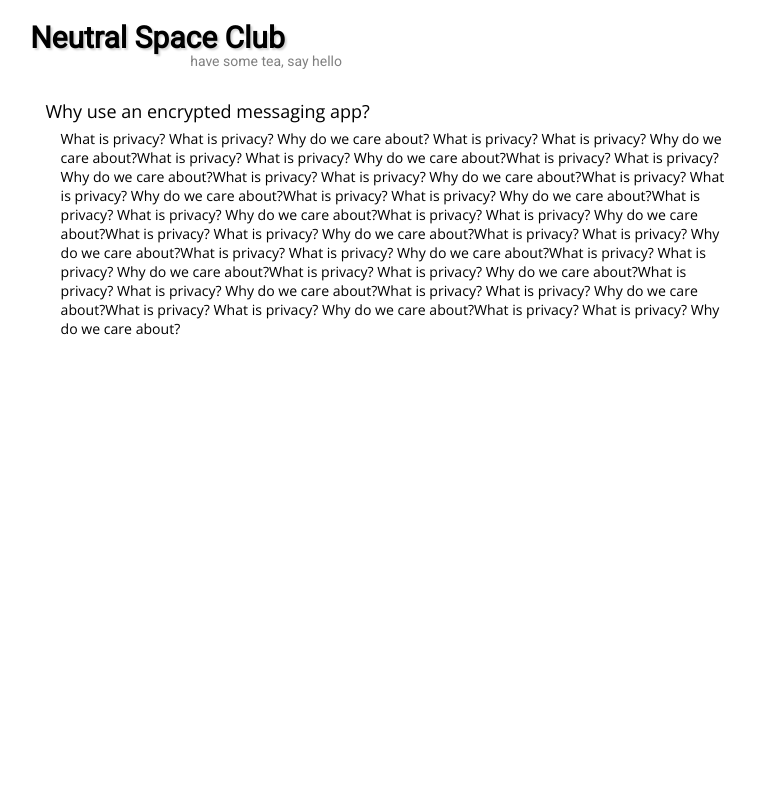
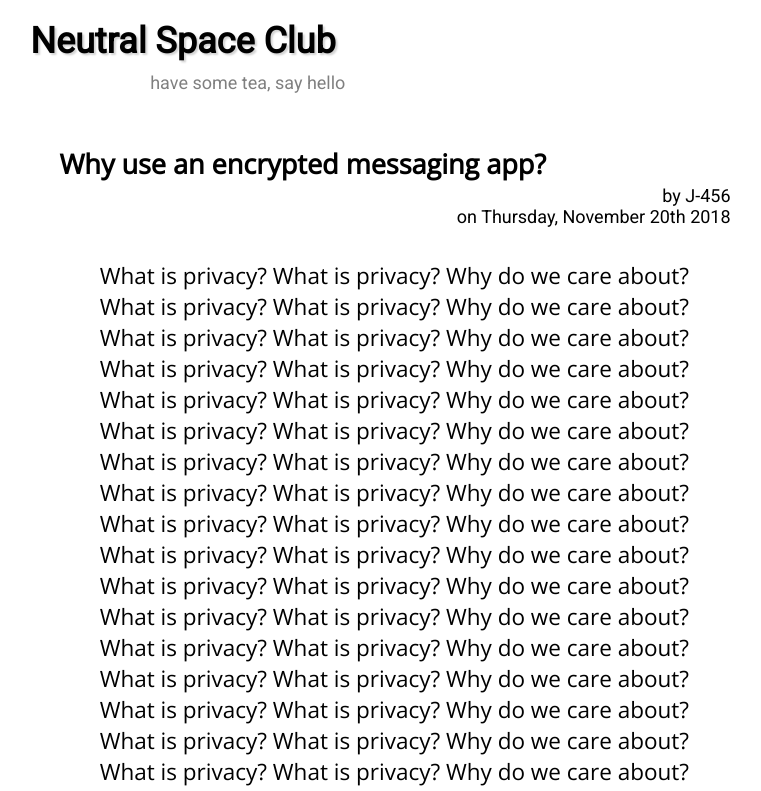
Before and after one commit to adam-zakaria/neutralspaceclub, a website: page index.html in a window 1280 px wide. Shown: the top 791 px of the page, without its empty margins (245-1006 px from the left). Drawn offline with nearby package versions, Linux system fonts and the light colour scheme.

Commit message:
added post by author and date, fixed formatting by inlining some elements

```diff
--- a/index.html
+++ b/index.html
@@ -11,12 +11,19 @@
     <div id="centerDiv">
         <div id="headerDiv">
             <h1 id="headerTitle"> Neutral Space Club </h1>
-            <p id="headerSubtext" class="elementToFadeInAndOut"> have some tea, say hello </p>
-        </div>
-
+            <div id="headerSubtext" class="elementToFadeInAndOut">
+                <p>have some tea, say hello</p>
+            </div>
+        <br>
+        <br>
         <div id="postDiv">
             <h2 id="postTitle"> Why use an encrypted messaging app? </h2>
+            <p id="dateAndAuthor"> by J-456 <br>  on Thursday, November 20th 2018</p>
             <p id="postText">
+                What is privacy? What is privacy? Why do we care about? What is privacy? What is privacy? Why do we care about?What is privacy? What is privacy? Why do we care about?What is privacy? What is privacy? Why do we care about?What is privacy? What is privacy? Why do we care about?What is privacy? What is privacy? Why do we care about?What is privacy? What is privacy? Why do we care about?What is privacy? What is privacy? Why do we care about?What is privacy? What is privacy? Why do we care about?What is privacy? What is privacy? Why do we care about?What is privacy? What is privacy? Why do we care about?What is privacy? What is privacy? Why do we care about?What is privacy? What is privacy? Why do we care about?What is privacy? What is privacy? Why do we care about?What is privacy? What is privacy? Why do we care about?What is privacy? What is privacy? Why do we care about?What is privacy? What is privacy? Why do we care about?What is privacy? What is privacy? Why do we care about?
+
+                What is privacy? What is privacy? Why do we care about? What is privacy? What is privacy? Why do we care about?What is privacy? What is privacy? Why do we care about?What is privacy? What is privacy? Why do we care about?What is privacy? What is privacy? Why do we care about?What is privacy? What is privacy? Why do we care about?What is privacy? What is privacy? Why do we care about?What is privacy? What is privacy? Why do we care about?What is privacy? What is privacy? Why do we care about?What is privacy? What is privacy? Why do we care about?What is privacy? What is privacy? Why do we care about?What is privacy? What is privacy? Why do we care about?What is privacy? What is privacy? Why do we care about?What is privacy? What is privacy? Why do we care about?What is privacy? What is privacy? Why do we care about?What is privacy? What is privacy? Why do we care about?What is privacy? What is privacy? Why do we care about?What is privacy? What is privacy? Why do we care about?
+
                 What is privacy? What is privacy? Why do we care about? What is privacy? What is privacy? Why do we care about?What is privacy? What is privacy? Why do we care about?What is privacy? What is privacy? Why do we care about?What is privacy? What is privacy? Why do we care about?What is privacy? What is privacy? Why do we care about?What is privacy? What is privacy? Why do we care about?What is privacy? What is privacy? Why do we care about?What is privacy? What is privacy? Why do we care about?What is privacy? What is privacy? Why do we care about?What is privacy? What is privacy? Why do we care about?What is privacy? What is privacy? Why do we care about?What is privacy? What is privacy? Why do we care about?What is privacy? What is privacy? Why do we care about?What is privacy? What is privacy? Why do we care about?What is privacy? What is privacy? Why do we care about?What is privacy? What is privacy? Why do we care about?What is privacy? What is privacy? Why do we care about?
             </p>
         </div>
--- /dev/null
+++ b/public/css/input.scss
@@ -0,0 +1,124 @@
+$min_width: 320px;
+$max_width: 1600px;
+$min_font: 12px;
+$max_font: 26px;
+
+/*general*/
+@function strip-unit($value) {
+  @return $value / ($value * 0 + 1);
+}
+
+@mixin fluid-type($min-vw, $max-vw, $min-font-size, $max-font-size) {
+  $u1: unit($min-vw);
+  $u2: unit($max-vw);
+  $u3: unit($min-font-size);
+  $u4: unit($max-font-size);
+
+  @if $u1 == $u2 and $u1 == $u3 and $u1 == $u4 {
+    & {
+      font-size: $min-font-size;
+      @media screen and (min-width: $min-vw) {
+        font-size: calc(#{$min-font-size} + #{strip-unit($max-font-size - $min-font-size)} * ((100vw - #{$min-vw}) / #{strip-unit($max-vw - $min-vw)}));
+      }
+      @media screen and (min-width: $max-vw) {
+        font-size: $max-font-size;
+      }
+    }
+  }
+}
+
+html {
+    height: 100%;
+    width: 100%;
+    @include fluid-type($min_width, $max_width, $min_font, $max_font);
+}
+
+body{
+    /*background-color: #8795E8;
+    box-shadow: 0 4px 8px 0 rgba(0, 0, 0, 0.2), 0 6px 20px 0 rgba(0, 0, 0, 0.19);
+    border-radius: 10px;*/
+    /*min-height: 100%;*/
+    /*width: 98%;*/
+}
+
+#centerDiv{
+    width: 80%;
+    max-width: 760px;
+    min-width: 260px;
+    margin: 0 auto 0 auto;
+    /*background-color: gray;*/
+}
+
+#headerDiv{
+    /*overflow: auto;*/
+    width: 96%;
+    margin: 0 auto 0 auto;
+}
+
+#headerTitle{
+    font-size: 160%;
+    margin: 20px 0 0 0; /*top,right,bottom,left*/
+    /*font-size: 22px;*/
+    font-weight: 700;
+    font-family: 'Roboto', sans-serif;
+    text-shadow: 2px 2px 2px #D3D3D3; /*horizontal, vertical, blur*/
+}
+#headerSubtext{
+    display: inline-block;
+    font-size: 80%;
+    position: relative;
+    left: 120px;
+    bottom: 8px;
+    font-family: 'Roboto', sans-serif;
+}
+#postDiv{
+    width: 92%;
+    margin: 0 auto 0 auto;
+}
+
+#postTitle{
+    display: inline-block;
+    font-size: 120%;
+    width: 92%;
+    margin: 0 auto 0 auto;
+    font-family: 'Open Sans', sans-serif;
+}
+
+#dateAndAuthor{
+    /*display: inline-block;*/
+    text-align: right;
+    font-size: 80%;
+    position: relative;
+    /*left: 250px;*/
+    bottom: 15px;
+    font-family: 'Roboto', sans-serif;
+}
+#inline{
+    display: inline-block;
+}
+
+
+#postText{
+    /*font-size: 100%;*/
+    width: 88%;
+    margin: 6px auto 0 auto;
+    font-family: 'Open Sans', sans-serif;
+}
+
+p{
+    max-width: 80em;
+    word-wrap:break-word;
+}
+
+.elementToFadeInAndOut {
+    animation: fadeinout 3s linear .5s infinite alternate
+}
+     /*animation-name, animation-duration, animation-timing-function, animation-delay animation-iteration-count, animation-direction*/
+
+@keyframes fadeinout {
+    0%  { opacity: 1; }
+    25% { opacity: .75; }
+    50% { opacity: .5; }
+    75% { opacity: .25; }
+    100%{ opacity: 0; }
+}
--- /dev/null
+++ b/public/css/style.scss
@@ -0,0 +1,124 @@
+html{
+    height: 100%;
+}
+
+body{
+    /*background-color: #8795E8;
+    box-shadow: 0 4px 8px 0 rgba(0, 0, 0, 0.2), 0 6px 20px 0 rgba(0, 0, 0, 0.19);
+    border-radius: 10px;*/
+    /*min-height: 100%;*/
+    /*width: 98%;*/
+}
+
+#centerDiv{
+    width: 80%;
+    max-width: 760px;
+    margin: 0 auto 0 auto;
+    /*background-color: gray;*/
+}
+
+#headerDiv{
+    /*overflow: auto;*/
+    width: 96%;
+    margin: 0 auto 0 auto;
+}
+
+#postTitle{
+    width: 92%;
+    margin: 0 auto 0 auto;
+    font-family: 'Open Sans', sans-serif;
+}
+
+#postText{
+    /*font-size: 100%;*/
+    font-size: 1.1vw;
+    width: 88%;
+    margin: 6px auto 0 auto;
+    font-family: 'Open Sans', sans-serif;
+}
+
+p{
+    max-width: 80em;
+    word-wrap:break-word;
+}
+
+/*for devices smaller than
+
+/* Extra small devices (phones, 600px and down) */
+@media only screen and (max-width: 600px) {
+    #headerTitle{
+        margin: 20px 0 0 0; /*top,right,bottom,left*/
+        font-size: 22px;
+        font-weight: 700;
+        font-family: 'Roboto', sans-serif;
+        text-shadow: 2px 2px 2px #D3D3D3; /*horizontal, vertical, blur*/
+    }
+    #headerSubtext{
+        position: relative;
+        left: 120px;
+        bottom: 8px;
+        font-size: 10px;
+        font-family: 'Roboto', sans-serif;
+    }
+    #postTitle{
+        font-weight:200;
+        font-size: 16px;
+        /*text-align: center;*/
+    }
+    #postText{
+        font-size: 12px;
+        font-family: 'Open Sans', sans-serif;
+        /*text-align: center;*/
+    }
+}
+
+/* Small devices (portrait tablets and large phones, 600px and up) */
+@media only screen and (min-width: 600px) {
+    #headerTitle{
+        margin: 20px 0 0 0; /*top,right,bottom,left*/
+        font-size: 30px; /*changed*/
+        font-weight: 700;
+        font-family: 'Roboto', sans-serif;
+        text-shadow: 2px 2px 2px #D3D3D3; /*horizontal, vertical, blur*/
+    }
+    #headerSubtext{
+        position: relative;
+        left: 160px;
+        bottom: 16px;
+        font-size: 14px;
+        font-family: 'Roboto', sans-serif;
+    }
+    #postTitle{
+        font-weight:200;
+        font-size: 18px;
+        /*text-align: center;*/
+    }
+    #postText{
+        /*font-size: 12px;*/
+        /*text-align: center;*/
+    }
+}
+
+.elementToFadeInAndOut {
+    animation: fadeinout 3s linear .5s infinite alternate
+}
+     /*animation-name, animation-duration, animation-timing-function, animation-delay animation-iteration-count, animation-direction*/
+
+@keyframes fadeinout {
+    0%  { opacity: 1; }
+    25% { opacity: .75; }
+    50% { opacity: .5; }
+    75% { opacity: .25; }
+    100%{ opacity: 0; }
+}
+
+
+
+/* Medium devices (landscape tablets, 768px and up) */
+@media only screen and (min-width: 768px) {}
+
+/* Large devices (laptops/desktops, 992px and up) */
+@media only screen and (min-width: 992px) {}
+
+/* Extra large devices (large laptops and desktops, 1200px and up) */
+@media only screen and (min-width: 1200px) {}
```
Also changed, not shown: README.md (added), public/css/output.css (added), public/css/style.css, 4 other files.
